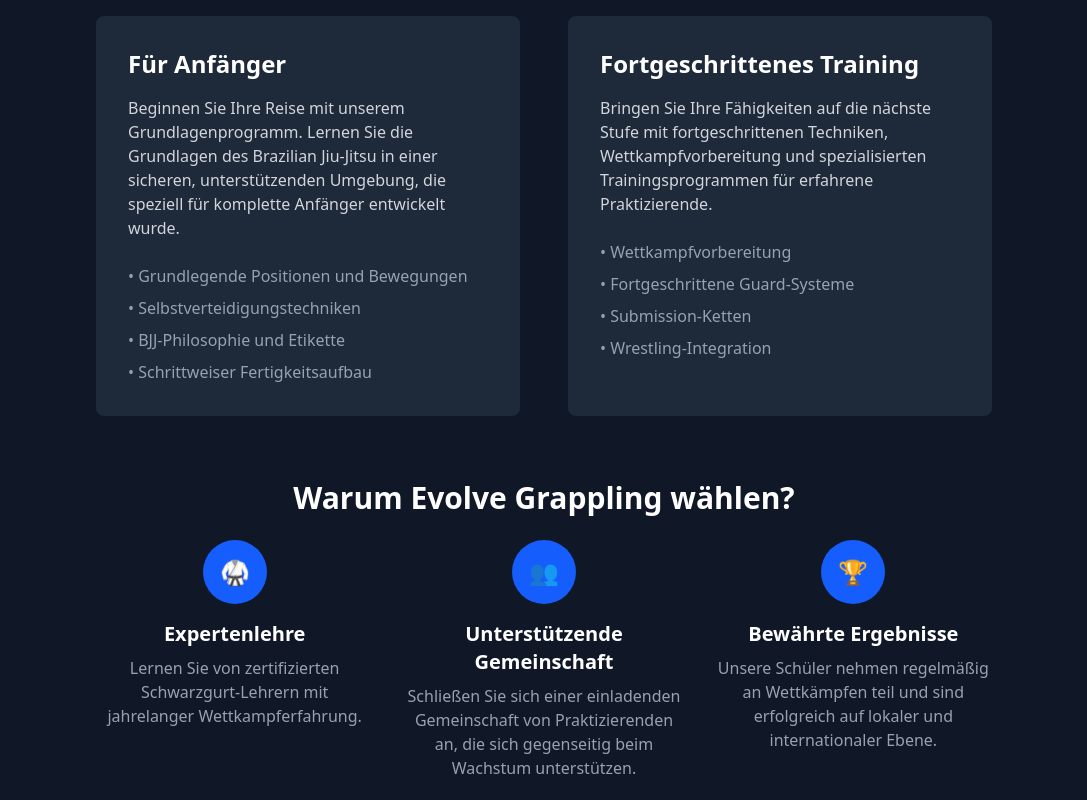
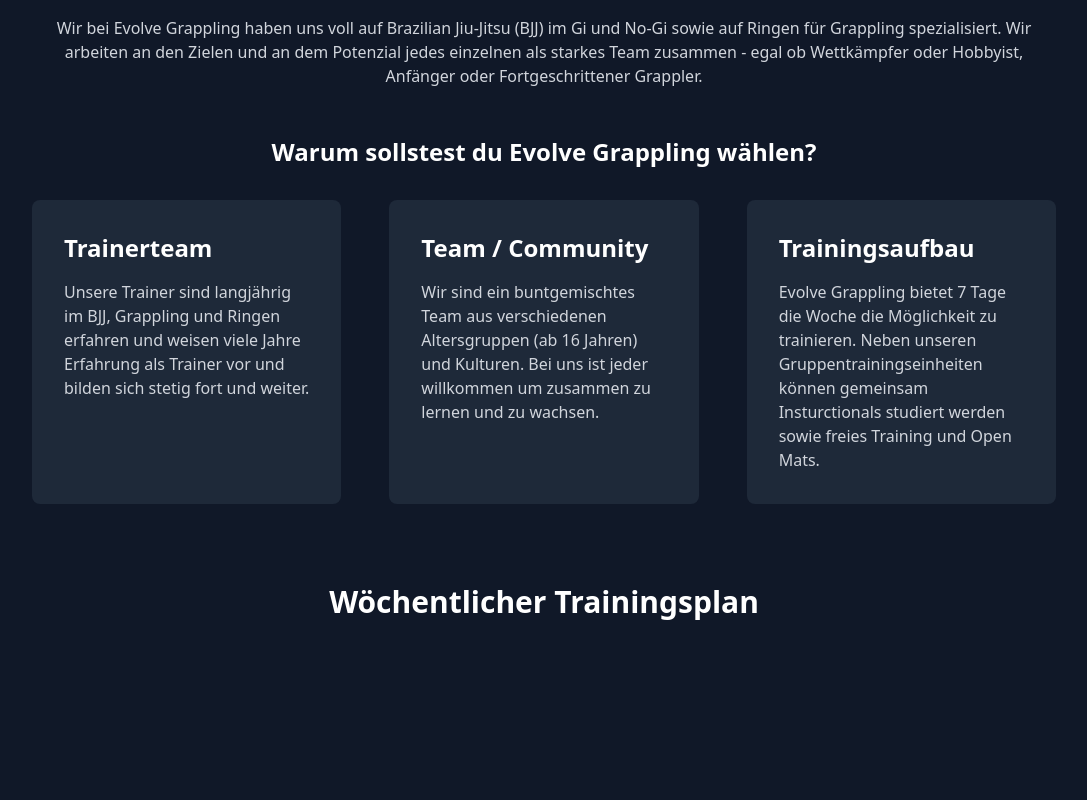
Before and after one commit to eugen1763/evolvegrappling, a SvelteKit app: page / in a window 1280 px wide. Shown: the part 920-1720 px from the top of the page, without its empty margins (96-1183 px from the left). Built offline with nearby package versions, Linux system fonts and the light colour scheme.

Commit message:
Revamp sections and enhance interactivity in the Evolve Grappling page

```diff
--- a/src/lib/components/ContactSection.svelte
+++ b/src/lib/components/ContactSection.svelte
@@ -1,3 +1,6 @@
+<script>
+</script>
+
 <div class="mt-20 scroll-animate fade-in-up">
     <h3 class="text-3xl font-bold text-white mb-12 text-center">Kontakt</h3>
     <div class="grid md:grid-cols-3 gap-8">
@@ -14,7 +17,9 @@
                 <span class="text-2xl">✉️</span>
             </div>
             <h4 class="text-xl font-semibold text-white mb-2">Email</h4>
-            <p class="text-gray-400">info@evolvegrappling.com</p>
+            <a href="mailto:info@evolvegrappling.com"
+               class="text-gray-400 underline"
+            >info@evolvegrappling.com</a>
         </div>
 
         <div class="text-center scroll-animate slide-in-right delay-600">
@@ -22,7 +27,10 @@
                 <span class="text-2xl">📱</span>
             </div>
             <h4 class="text-xl font-semibold text-white mb-2">Instagram</h4>
-            <p class="text-gray-400">@evolve_grappling</p>
+            <a href="https://www.instagram.com/evolve_grappling/"
+               class="text-gray-400 underline"
+               target="_blank"
+            >@evolve_grappling</a>
         </div>
     </div>
 </div>
--- a/src/routes/+page.svelte
+++ b/src/routes/+page.svelte
@@ -4,13 +4,13 @@
     // @ts-ignore
     import HeroSection from "$lib/components/HeroSection.svelte";
     // @ts-ignore
-    import TrainingSchedule from "$lib/components/TrainingSchedule.svelte";
-    // @ts-ignore
     import TeamSection from "$lib/components/TeamSection.svelte";
     // @ts-ignore
     import ContactSection from "$lib/components/ContactSection.svelte";
     // @ts-ignore
     import BurgerMenu from "$lib/components/BurgerMenu.svelte";
+    // @ts-ignore
+    import TrainingSchedule from "$lib/components/TrainingSchedule.svelte";
 
     let scrollY = $state(0);
     let innerHeight = $state(0);
@@ -36,7 +36,7 @@
 
 <div class="relative overflow-x-hidden">
   <!-- Burger Menu -->
-    <BurgerMenu />
+  <BurgerMenu/>
 
   <div id="hero">
     <HeroSection {scrollY} {innerHeight}/>
@@ -45,75 +45,56 @@
   <!-- Content Section -->
   <section class="relative z-20 bg-gray-900 min-h-screen">
     <div class="container mx-auto px-6 py-16">
-            <div class="max-w-4xl mx-auto">
+      <div class="max-w-5xl mx-auto">
         <h2 class="text-4xl font-bold text-white mb-8 text-center scroll-animate fade-in-up">
-                    Meistern Sie die Kunst des Brazilian Jiu-Jitsu
+          Evolve Grappling
         </h2>
 
-                <div class="grid md:grid-cols-2 gap-12 mb-16">
+        <div class="text-gray-300 text-center mb-12 scroll-animate fade-in-up delay-200">
+          Wir bei Evolve Grappling haben uns voll auf Brazilian Jiu-Jitsu (BJJ) im
+          Gi und No-Gi sowie auf Ringen für Grappling spezialisiert.
+          Wir arbeiten an den Zielen und an dem Potenzial jedes einzelnen als
+          starkes Team zusammen - egal ob Wettkämpfer oder Hobbyist,
+          Anfänger oder Fortgeschrittener Grappler.
+        </div>
+
+        <h2 class="text-2xl font-bold text-white mb-8 text-center scroll-animate fade-in-up">
+          Warum sollstest du Evolve Grappling wählen?
+        </h2>
+
+        <div class="grid md:grid-cols-3 gap-12 mb-16">
           <div class="bg-gray-800 rounded-lg p-8 scroll-animate slide-in-left">
-                        <h3 class="text-2xl font-semibold text-white mb-4">Für Anfänger</h3>
-                        <p class="text-gray-300 mb-6">
-                            Beginnen Sie Ihre Reise mit unserem Grundlagenprogramm. Lernen Sie die Grundlagen des
-                            Brazilian Jiu-Jitsu
-                            in einer sicheren, unterstützenden Umgebung, die speziell für komplette Anfänger entwickelt
-                            wurde.
+            <h3 class="text-2xl font-semibold text-white mb-4">Trainerteam</h3>
+            <p class="text-gray-300">
+              Unsere Trainer sind langjährig im
+              BJJ, Grappling und Ringen erfahren
+              und weisen viele Jahre Erfahrung
+              als Trainer vor und bilden sich
+              stetig fort und weiter.
             </p>
-                        <ul class="text-gray-400 space-y-2">
-                            <li>• Grundlegende Positionen und Bewegungen</li>
-                            <li>• Selbstverteidigungstechniken</li>
-                            <li>• BJJ-Philosophie und Etikette</li>
-                            <li>• Schrittweiser Fertigkeitsaufbau</li>
-                        </ul>
           </div>
 
           <div class="bg-gray-800 rounded-lg p-8 scroll-animate slide-in-right">
-                        <h3 class="text-2xl font-semibold text-white mb-4">Fortgeschrittenes Training</h3>
-                        <p class="text-gray-300 mb-6">
-                            Bringen Sie Ihre Fähigkeiten auf die nächste Stufe mit fortgeschrittenen Techniken,
-                            Wettkampfvorbereitung
-                            und spezialisierten Trainingsprogrammen für erfahrene Praktizierende.
+            <h3 class="text-2xl font-semibold text-white mb-4">Team / Community</h3>
+            <p class="text-gray-300">
+              Wir sind ein buntgemischtes Team
+              aus verschiedenen Altersgruppen
+              (ab 16 Jahren) und Kulturen. Bei
+              uns ist jeder willkommen um
+              zusammen zu lernen und zu
+              wachsen.
             </p>
-                        <ul class="text-gray-400 space-y-2">
-                            <li>• Wettkampfvorbereitung</li>
-                            <li>• Fortgeschrittene Guard-Systeme</li>
-                            <li>• Submission-Ketten</li>
-                            <li>• Wrestling-Integration</li>
-                        </ul>
-                    </div>
           </div>
 
-                <div class="text-center scroll-animate fade-in-up">
-                    <h3 class="text-3xl font-bold text-white mb-6">Warum Evolve Grappling wählen?</h3>
-                    <div class="grid md:grid-cols-3 gap-8">
-                        <div class="text-center scroll-animate fade-in-up delay-200">
-                            <div class="w-16 h-16 bg-blue-600 rounded-full flex items-center justify-center mx-auto mb-4">
-                                <span class="text-2xl">🥋</span>
-                            </div>
-                            <h4 class="text-xl font-semibold text-white mb-2">Expertenlehre</h4>
-                            <p class="text-gray-400">Lernen Sie von zertifizierten Schwarzgurt-Lehrern mit jahrelanger
-                                Wettkampferfahrung.</p>
-                        </div>
-
-                        <div class="text-center scroll-animate fade-in-up delay-400">
-                            <div class="w-16 h-16 bg-blue-600 rounded-full flex items-center justify-center mx-auto mb-4">
-                                <span class="text-2xl">👥</span>
-                            </div>
-                            <h4 class="text-xl font-semibold text-white mb-2">Unterstützende Gemeinschaft</h4>
-                            <p class="text-gray-400">Schließen Sie sich einer einladenden Gemeinschaft von
-                                Praktizierenden an, die sich
-                                gegenseitig beim Wachstum unterstützen.</p>
-                        </div>
-
-                        <div class="text-center scroll-animate fade-in-up delay-600">
-                            <div class="w-16 h-16 bg-blue-600 rounded-full flex items-center justify-center mx-auto mb-4">
-                                <span class="text-2xl">🏆</span>
-                            </div>
-                            <h4 class="text-xl font-semibold text-white mb-2">Bewährte Ergebnisse</h4>
-                            <p class="text-gray-400">Unsere Schüler nehmen regelmäßig an Wettkämpfen teil und sind
-                                erfolgreich auf lokaler und
-                                internationaler Ebene.</p>
-                        </div>
+          <div class="bg-gray-800 rounded-lg p-8 scroll-animate slide-in-right">
+            <h3 class="text-2xl font-semibold text-white mb-4">Trainingsaufbau</h3>
+            <p class="text-gray-300">
+              Evolve Grappling bietet 7 Tage die Woche
+              die Möglichkeit zu trainieren. Neben
+              unseren Gruppentrainingseinheiten können
+              gemeinsam Insturctionals studiert werden
+              sowie freies Training und Open Mats.
+            </p>
           </div>
         </div>
 
@@ -144,9 +125,18 @@
   <footer class="bg-gray-950 text-white py-12 scroll-animate fade-in-up">
     <div class="container mx-auto px-6 text-center">
       <h3 class="text-2xl font-bold mb-4">Evolve Grappling</h3>
-            <div class="flex justify-center space-x-6 text-gray-400">
-                <a href="#" class="hover:text-white transition-colors">Impressum</a>
-                <a href="#" class="hover:text-white transition-colors">Datenschutz</a>
+      <div class="flex justify-center items-center space-x-6 text-gray-400">
+        <div class="flex flex-col items-start space-x-6">
+          <a href="#" class="hover:text-white transition-colors underline">Impressum</a>
+          <a href="#" class="hover:text-white transition-colors underline">Datenschutz</a>
+        </div>
+        <div class="h-8 w-px bg-gray-600"></div>
+        <div class="text-left">
+          <p class="text-sm">
+            Talblick 5a<br>
+            42719 Solingen
+          </p>
+        </div>
       </div>
     </div>
   </footer>
```
Lines whose indentation alone changed are shown as unchanged.
